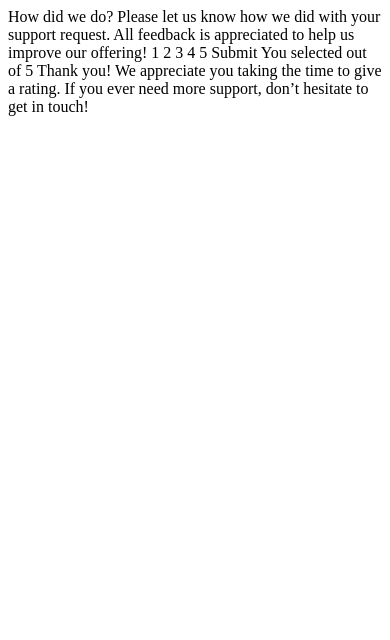
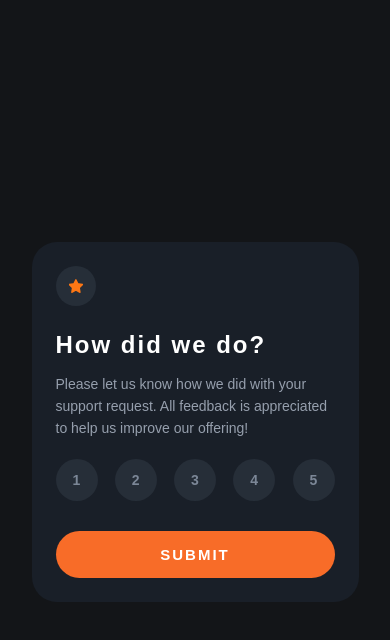
Before and after one commit to ionStici/interactive-rating-component, a plain HTML site: page index.html in a window 390 px wide. Drawn offline with Linux system fonts and the light colour scheme.

Commit message:
Style the Component

```diff
--- a/index.html
+++ b/index.html
@@ -5,34 +5,52 @@
   <meta name="viewport" content="width=device-width, initial-scale=1.0"> <!-- displays site properly based on user's device -->
 
   <link rel="icon" type="image/png" sizes="32x32" href="./images/favicon-32x32.png">
+  <title>Interactive rating component | Frontend Mentor</title>
 
-  <title>Interactive rating component | Frontend Mentor</title>
+    <link rel="stylesheet" href="./style.css">
+    <script src="./script.js" defer></script>
 </head>
 <body>
 
-  <!-- Rating state start -->
 
-  How did we do?
+    <main class="main">
 
-  Please let us know how we did with your support request. All feedback is appreciated
-  to help us improve our offering!
 
-  1 2 3 4 5
+        <section class="card">
+            <div class="card__icon-wrapper">
+                <div class="card__icon-star"></div>
+            </div>
 
-  Submit
+            <h1 class="heading-1">How did we do?</h1>
+            <p class="paragraph">Please let us know how we did with your support request. All feedback is appreciated to help us improve our offering!</p>
 
-  <!-- Rating state end -->
+            <ul class="card__numbers">
+                <li class="card__num">1</li>
+                <li class="card__num">2</li>
+                <li class="card__num">3</li>
+                <li class="card__num">4</li>
+                <li class="card__num">5</li>
+            </ul>
 
-  <!-- Thank you state start -->
+            <button class="btn">Submit</button>
+        </section>
 
-  You selected <!-- Add rating here --> out of 5
 
-  Thank you!
+        <section class="card-submitted">
+            <img class="card-submitted__img" src="./images/illustration-thank-you.svg" alt="A phone">
 
-  We appreciate you taking the time to give a rating. If you ever need more support,
-  don’t hesitate to get in touch!
+            <p class="card-submitted__message">You selected <span class="rating">3</span> out of 5</p>
 
-  <!-- Thank you state end -->
+            <h1 class="heading-1">Thank you!</h1>
+            <p class="paragraph">We appreciate you taking the time to give a rating. If you ever need more support, don&rsquo;t hesitate to get in touch!</p>
+        </section>
+
+
+        <p class="message">You have not selected a rating</p>
+
+
+    </main>
+
 
 </body>
 </html>
--- /dev/null
+++ b/style.css
@@ -0,0 +1,289 @@
+/*******************/
+/* STYLES RESET */
+/*******************/
+
+* {
+  margin: 0;
+  padding: 0;
+}
+
+*,
+*::before,
+*::after {
+  box-sizing: inherit;
+}
+
+html {
+  box-sizing: border-box;
+  font-size: 62.5%;
+}
+
+/*******************/
+/* GENERAL STYLES */
+/*******************/
+
+@import url("https://fonts.googleapis.com/css2?family=Overpass:wght@400;700&display=swap");
+
+:root {
+  --color-1: #f86c28;
+  --color-white: #fff;
+  --color-background: #131518;
+  --color-num-active: #7c8797;
+}
+
+body {
+  display: flex;
+  align-items: center;
+  justify-content: center;
+  min-height: 100vh;
+  background-color: var(--color-background);
+
+  /* Font Properties */
+  font-family: "Overpass", sans-serif;
+  font-weight: 400;
+}
+
+.heading-1 {
+  font-size: 2.8rem;
+  font-weight: 700;
+  color: var(--color-white);
+  margin-bottom: 1.5rem;
+  letter-spacing: 0.2rem;
+}
+
+.paragraph {
+  font-size: 1.5rem;
+  color: #969fad;
+  margin-bottom: 2.4rem;
+  line-height: 2.4rem;
+}
+
+.btn {
+  background-color: var(--color-1);
+  color: var(--color-white);
+  border: none;
+  width: 100%;
+  font-family: "Overpass", sans-serif;
+  font-weight: 700;
+  font-size: 1.5rem;
+  letter-spacing: 0.2rem;
+  text-transform: uppercase;
+
+  padding: 1.5rem;
+  border-radius: 50rem;
+
+  transition: all 0.1s;
+  cursor: pointer;
+}
+
+.btn:hover {
+  background-color: var(--color-white);
+  color: var(--color-1);
+}
+
+.btn:active {
+  transform: scale(0.95);
+}
+
+/*******************/
+/* CARD STYLES */
+/*******************/
+
+.card,
+.card-submitted {
+  width: 41.2rem;
+  background-color: #191f28;
+  border-radius: 2.5rem;
+  padding: 3.2rem;
+}
+
+.card__icon-wrapper {
+  width: 4.8rem;
+  height: 4.8rem;
+
+  background-color: #262e38;
+  border-radius: 50%;
+
+  position: relative;
+  margin-bottom: 3.2rem;
+}
+
+.card__icon-star::before {
+  content: "";
+
+  position: absolute;
+  top: 50%;
+  left: 50%;
+  transform: translate(-50%, -50%);
+
+  width: 1.7rem;
+  height: 1.7rem;
+
+  background-image: url(./images/icon-star.svg);
+  background-size: cover;
+  background-position: center;
+}
+
+.card__numbers {
+  display: flex;
+  justify-content: space-between;
+  list-style: none;
+  margin-bottom: 3.1rem;
+}
+
+.card__num {
+  width: 5.1rem;
+  height: 5.1rem;
+  border-radius: 50%;
+  color: #7c8797;
+  background-color: #262e38;
+  display: flex;
+  justify-content: center;
+  align-items: center;
+  font-size: 1.6rem;
+  font-weight: 700;
+  cursor: pointer;
+
+  transition: color 0.1s, background-color 0.1s;
+}
+
+.card__num:hover {
+  background-color: var(--color-1);
+  color: var(--color-white);
+}
+
+.card__num--active {
+  color: var(--color-white);
+  background-color: var(--color-num-active);
+}
+
+/*******************/
+/* CARD SUBMITTED */
+/*******************/
+
+.card-submitted {
+  text-align: center;
+  padding: 4rem 3.7rem 1.6rem 3.7rem;
+  display: none;
+}
+
+.card-submitted > * {
+  transform: scale(0);
+  transition: transform 0.3s ease-in-out;
+}
+
+.card-submitted__img {
+  margin-bottom: 3.4rem;
+}
+
+.card-submitted__message {
+  width: fit-content;
+  margin: 0 auto;
+  background-color: #262e38;
+  color: var(--color-1);
+  font-size: 1.5rem;
+  padding: 0.8rem 2rem;
+  border-radius: 50rem;
+  margin-bottom: 4rem;
+}
+
+/*******************/
+/* MESSAGE */
+/*******************/
+
+.message {
+  position: absolute;
+  left: 50%;
+  transform: translateX(-50%);
+  font-size: 1.4rem;
+  color: var(--color-white);
+  margin-top: 0.5rem;
+  letter-spacing: 0.1rem;
+  display: none;
+  white-space: nowrap;
+  /* background-color: #272e38; */
+  padding: 0.5rem 1rem;
+  border-radius: 0.5rem;
+  text-align: center;
+  /* top: 63rem; */
+}
+
+/*******************/
+/* Media Queries */
+/*******************/
+
+/* 448px */
+@media only screen and (max-width: 28em) {
+  /* html {
+    font-size: 7.95px;
+  } */
+
+  .card,
+  .card-submitted {
+    width: 32.7rem;
+    padding: 2.4rem;
+  }
+
+  .card-submitted {
+    padding-top: 3rem;
+    padding-bottom: 1.8rem;
+  }
+
+  .card__icon-wrapper {
+    width: 4rem;
+    height: 4rem;
+    margin-bottom: 2.5rem;
+  }
+
+  .card__icon-star::before {
+    width: 1.4rem;
+    height: 1.4rem;
+  }
+
+  .heading-1 {
+    font-size: 2.4rem;
+    margin-bottom: 1.4rem;
+  }
+
+  .paragraph {
+    font-size: 1.4rem;
+    line-height: 2.2rem;
+    margin-bottom: 2rem;
+  }
+
+  .card-submitted__img {
+    width: 14.4rem;
+    margin-bottom: 2.4rem;
+  }
+
+  .card-submitted__message {
+    font-size: 1.4rem;
+    padding: 0.8rem 1.4rem;
+    margin-bottom: 3rem;
+  }
+
+  .card__numbers {
+    margin-bottom: 3rem;
+  }
+
+  .card__num {
+    width: 4.2rem;
+    height: 4.2rem;
+    font-size: 1.4rem;
+  }
+
+  .message {
+    margin-top: 0.5rem;
+  }
+}
+
+/* 352px */
+@media only screen and (max-width: 22em) {
+  html {
+    font-size: 9px;
+  }
+}
+
+/*******************/
+/* END */
+/*******************/
```
